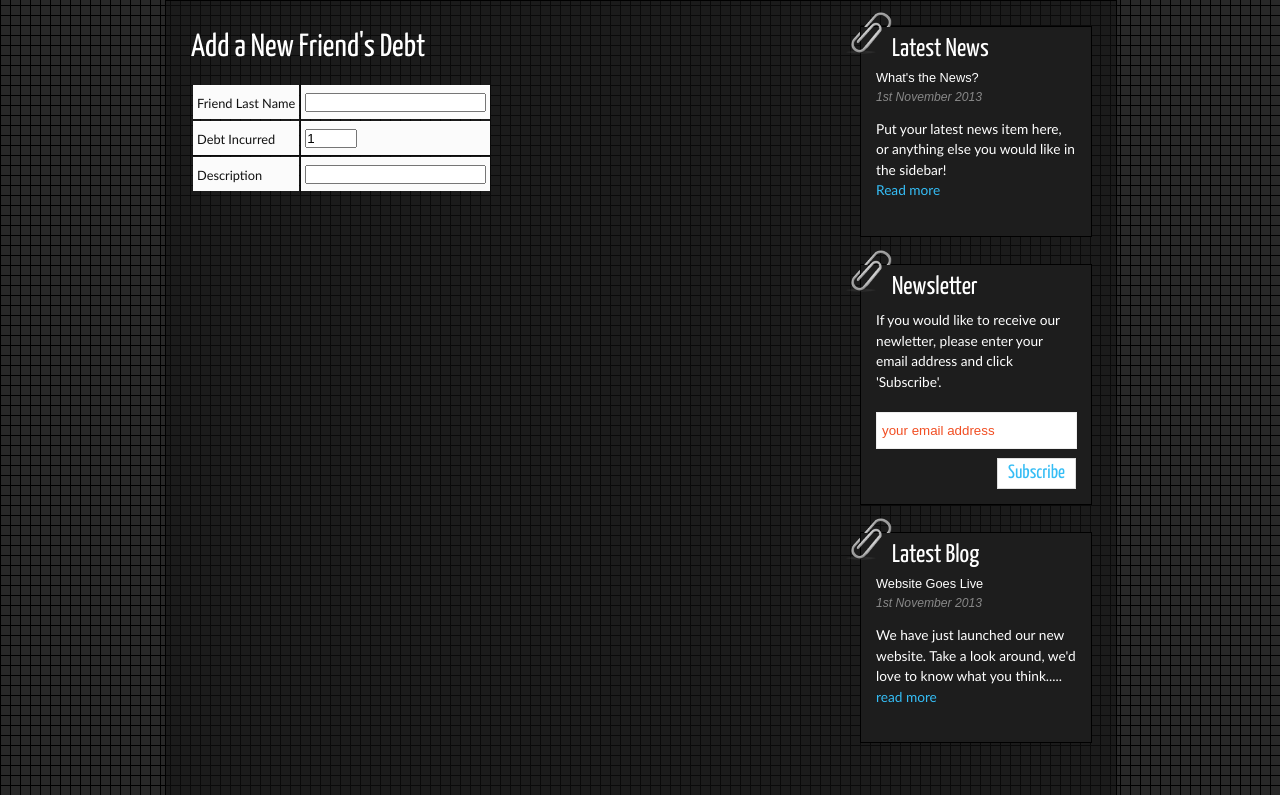
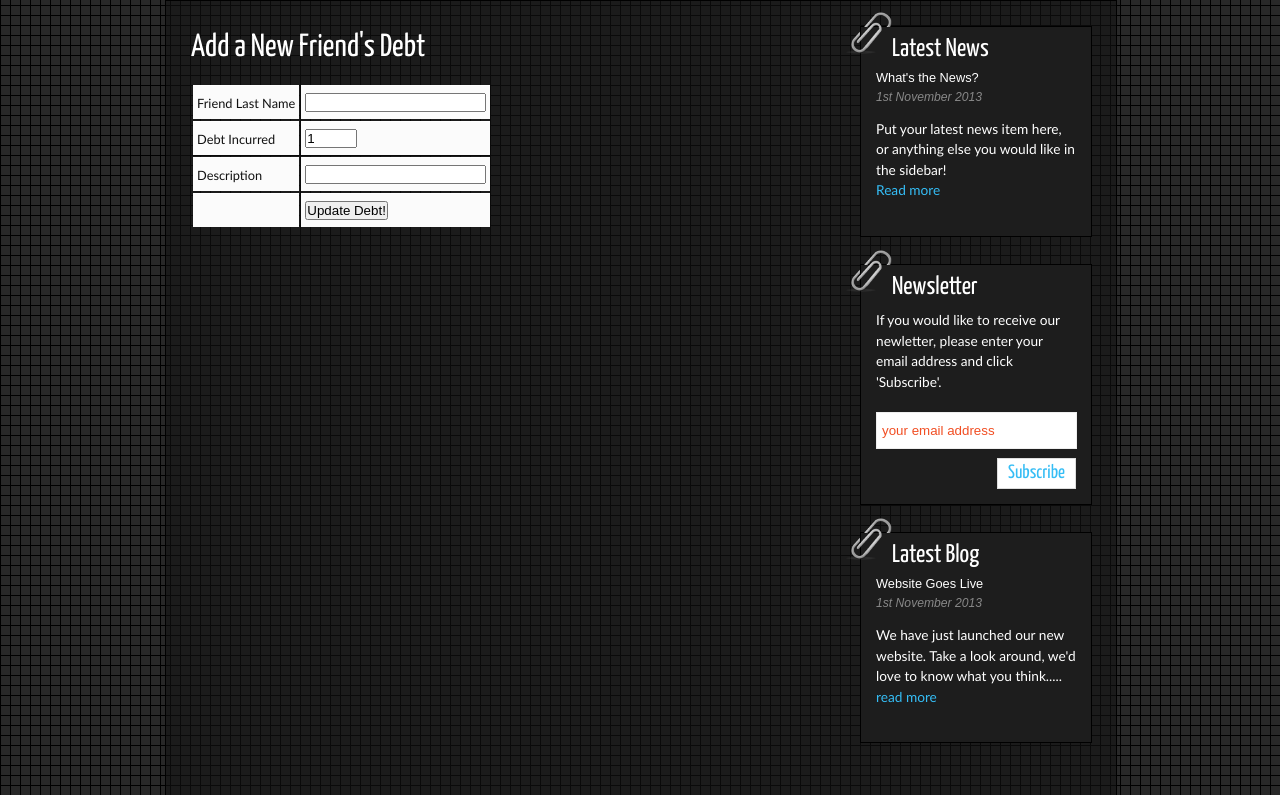
Before and after one commit to bmiller4/debtwithfriends, a Flask app: template templates/addaDebt.html in a window 1280 px wide. Shown: the part 165-960 px from the top of the page. Run offline with Flask 2, Linux system fonts and the light colour scheme; the template is opened without the code that fills it, so the values that code supplies are empty; some libraries are stand-ins or nearby versions.

Commit message:
Fixed friend_debt display

```diff
--- a/server.py
+++ b/server.py
@@ -17,29 +17,30 @@ def homePage():
   return render_template('index.html', main_list=rows, selectedMenu = 'Home')
 
 @app.route('/addaDebt')
-def addDebt():
-    #query = "INSERT INTO friend_debt (friend_lastname, debt_amount, description) VALUES ('";
-    #query += request.form['friend_lastname'] + "', '" + request.form['debt_amount'] + "', '" + request.form['description'] + "')"
-    #query = 'UPDATE main_list SET total_debt = total_debt' + form.request(debt_amount) + 'WHERE lastname = ' + form.request(friend_lastname)
+def addDebtIndex():
+    return render_template('addaDebt.html', selectedMenu = 'NewDebt')
+
+@app.route('/addaDebt2', methods=['POST'])
+def newDebtIndex():
+    query = "INSERT INTO friend_debt (friend_lastname, debt_amount, description) VALUES ('";
+    query += request.form['friend_lastname'] + "', '" + request.form['debt_amount'] + "', '" + request.form['description'] + "')"
+    #query2 = "UPDATE main_list SET total_debt = total_debt + " + request.form['debt_amount'] + " WHERE lastname = " + request.form['friend_lastname']
     db = utils.db_connect()
     cur = db.cursor(cursorclass=MySQLdb.cursors.DictCursor)
-    #cur.execute(query)
+    cur.execute(query)
+    #cur.execute(query2)
     db.commit()
-    return render_template('addaDebt.html', selectedMenu = 'NewDebt')
-
-@app.route('/addADebt2')
-def newDebtIndex():
-    return render_template('addADebt2.html', selectedMenu = 'NewDebt')
+    return render_template('addaDebt2.html', selectedMenu = 'NewDebt')
 
 @app.route('/friendDebt')
 def friendDebtIndex():
     db = utils.db_connect()
     cur = db.cursor(cursorclass=MySQLdb.cursors.DictCursor)
-    query = 'SELECT * FROM friend_debt'
-    cur.execute(query)
+    query1 = 'SELECT * FROM friend_debt'
+    cur.execute(query1)
     rows = cur.fetchall()
     db.commit()
-    return render_template('friendDebt.html', selectedMenu = 'FriendsInDebt')
+    return render_template('friendDebt.html', selectedMenu = 'FriendsInDebt',friend_debt=rows)
 
 
 if __name__ == '__main__':
--- a/templates/addaDebt.html
+++ b/templates/addaDebt.html
@@ -2,11 +2,12 @@
 
 {% block content %}
 <h1>Add a New Friend's Debt</h1>
-<form method = "post" action = "/FriendsInDebt">
+<form method = "post" action = "/addaDebt2">
 					<table>
 					<tr><td>Friend Last Name</td><td><input type="text" id="friend_lastname" name="friend_lastname" /></td></tr>
 					<tr><td>Debt Incurred</td><td><input type="number" name="debt_amount" min="1" max="12" step="1" value="1" size="3" /></td></tr>
           <tr><td>Description</td><td><input type="text" id = "description" name="description" /></td></tr> <!---min="1" max="12" step="1" value="1" size="3"/>--->
+          <tr><td>&nbsp;</td><td><input type="submit" value="Update Debt!" /></td></tr>
 					</table>
 
 </form>
```
